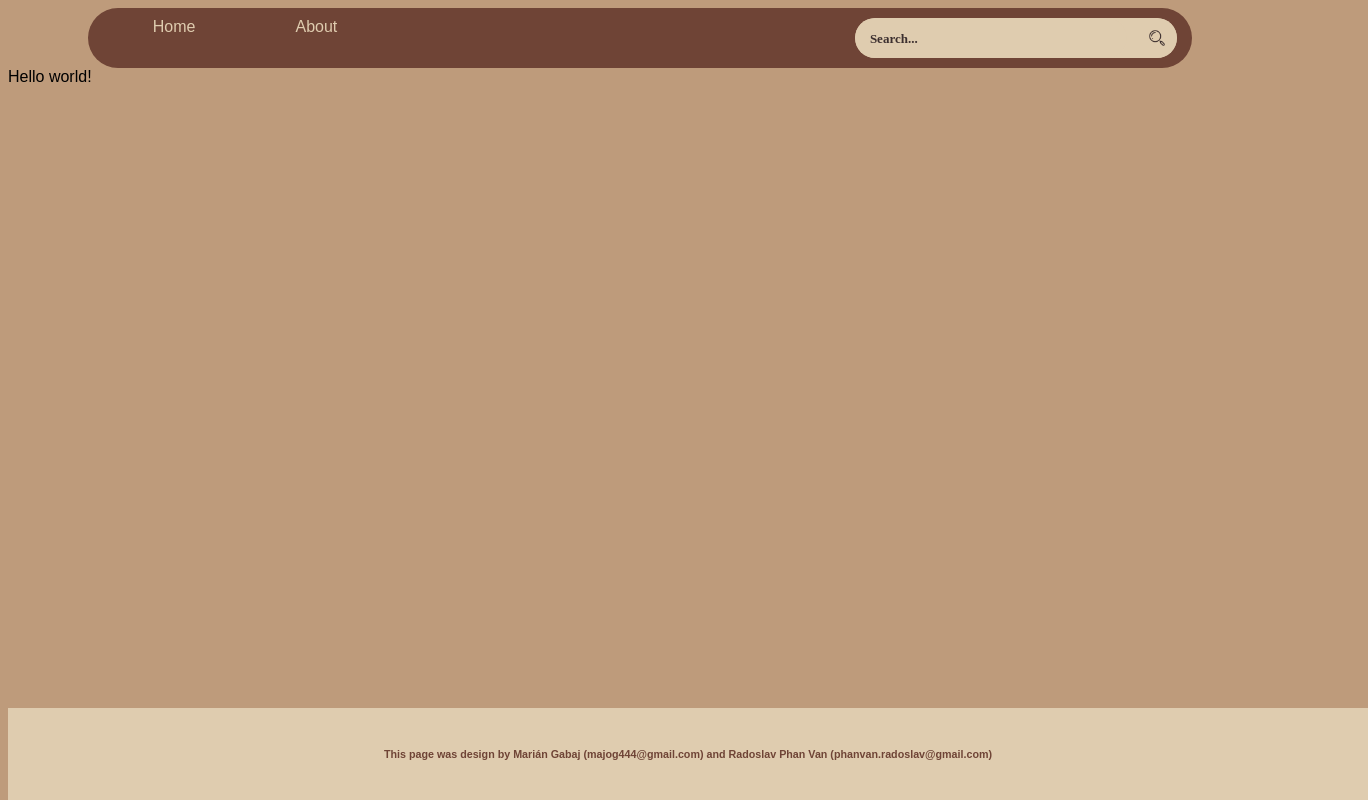
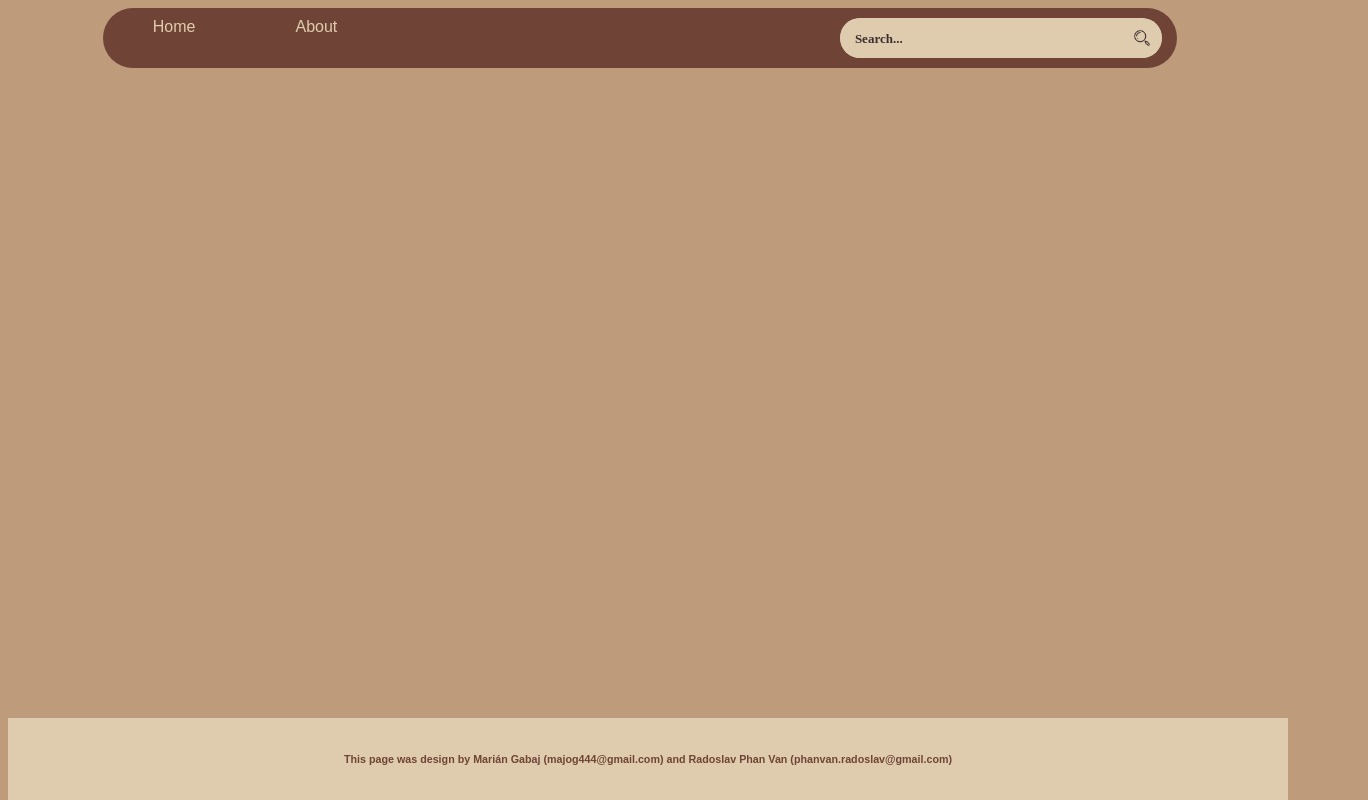
Before and after one commit to RadoslavPV/blog_web, a Next.js app: page / in a window 1280 px wide. Shown: the whole page, 1368 px wide, since content can reach past the window. Built offline with nearby package versions, Linux system fonts and the light colour scheme; a web font is replaced by a local one.

Commit message:
small fix padding

```diff
--- a/app/components/footer/page.module.css
+++ b/app/components/footer/page.module.css
@@ -10,7 +10,7 @@
     text-align: center;
     margin: auto;
     background-color: #DFCCAF;
-    padding: 40px;
+    padding: 35px 0px;
     width: 100%;
     bottom: 0;
 }
--- a/app/components/heaader/page.module.css
+++ b/app/components/heaader/page.module.css
@@ -2,7 +2,7 @@
     display: flex;
     background-color: #6F4436;
     gap: 50px;
-    padding: 10px 15px;
+    padding: 10px 0px;
     border-radius: 70px;
     width: 85%;
     margin: auto;
@@ -32,6 +32,7 @@
     position: relative;
     background-color: #DFCCAF;
     margin-left: auto;
+    margin-right: 15px;
     width: 30%;
     border-radius: 70px;
     overflow: hidden;
--- a/app/page.tsx
+++ b/app/page.tsx
@@ -2,5 +2,5 @@ import Image from "next/image";
 import styles from "./page.module.css";
 
 export default function Home() {
-  return <main>Hello world!</main>;
+  return <></>;
 }
```
